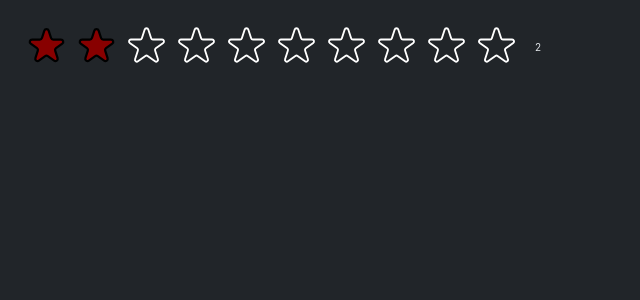
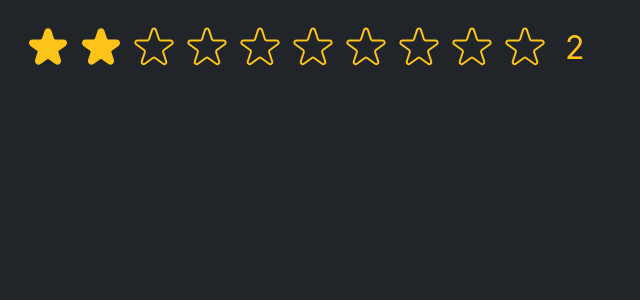
Before and after one commit to rehmeee/React-practice-projects, a React (Create React App) app in the folder use-popcorn/: page / in a window 1280 px wide. Both pictures are taken after a click on the button 96 px from the left and 46 px from the top of the page. Shown: the top 300 px of the page, without its empty margins (0-640 px from the left). Built offline with nearby package versions, Linux system fonts and the light colour scheme.

Commit message:
make the component more flexible and more reuseable

```diff
--- a/use-popcorn/src/components/StarRating.js
+++ b/use-popcorn/src/components/StarRating.js
@@ -9,14 +9,16 @@ const styleStarBox = {
     gap: "5px"
 
 }
+
+function StarRating({maxRating = 5, color  = "#fcc419", size = 48}) {
     const styleParagraph = {
+        color,
+        fontSize: `${size/1.5}px`,
         lineHeight: "1",
         margin : "0"
 
 
     }
-
-function StarRating({maxRating = 5}) {
     const[star, setStar] = useState(0)
     const [tempRating, setTempRating] = useState(0)
   return (
@@ -26,6 +28,8 @@ function StarRating({maxRating = 5}) {
             onHoverIn ={ ()=> setTempRating(i+1)}
             onHoverOut= { ()=> setTempRating(0)}
             full ={tempRating ? tempRating>=i +1 : star>= i + 1}
+            color= {color}
+            size = {size}
            />))}
         </div>
         <p style={styleParagraph}>
@@ -36,21 +40,22 @@ function StarRating({maxRating = 5}) {
 }
 
 export default StarRating
+function Star ({onClick, size, color,  onHoverIn, onHoverOut , full}){
     const starStyle ={
-    width: "45px",
-    height: "45px",
+        width: size,
+        height: size,
+        color,
         display: "block",
         cursor: "pointer",
     }
-function Star ({onClick, onHoverIn, onHoverOut , full}){
     return <span role='button' style={starStyle} onClick={onClick}
     onMouseEnter={onHoverIn}
     onMouseLeave={onHoverOut}>
         {full ? <svg
   xmlns="http://www.w3.org/2000/svg"
   viewBox="0 0 20 20"
-  fill="#800"
-  stroke="#000"
+  fill={color}
+  stroke={color}
 >
   <path
     d="M9.049 2.927c.3-.921 1.603-.921 1.902 0l1.07 3.292a1 1 0 00.95.69h3.462c.969 0 1.371 1.24.588 1.81l-2.8 2.034a1 1 0 00-.364 1.118l1.07 3.292c.3.921-.755 1.688-1.54 1.118l-2.8-2.034a1 1 0 00-1.175 0l-2.8 2.034c-.784.57-1.838-.197-1.539-1.118l1.07-3.292a1 1 0 00-.364-1.118L2.98 8.72c-.783-.57-.38-1.81.588-1.81h3.461a1 1 0 00.951-.69l1.07-3.292z"
@@ -60,7 +65,7 @@ function Star ({onClick, onHoverIn, onHoverOut , full}){
   xmlns="http://www.w3.org/2000/svg"
   fill="none"
   viewBox="0 0 24 24"
-  stroke="#fff"
+  stroke={color}
 >
   <path
     strokeLinecap="round"
```
Lines whose indentation alone changed are shown as unchanged.
